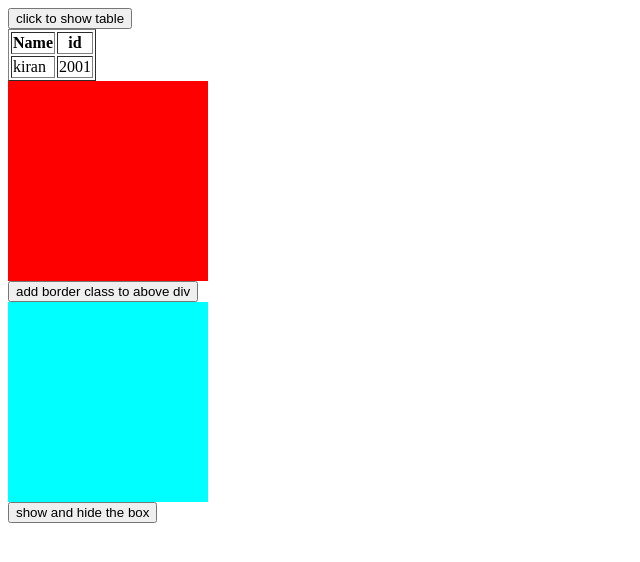
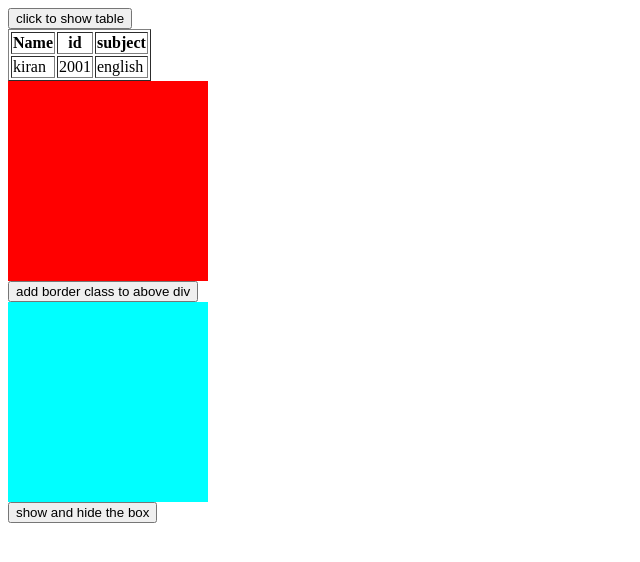
Before and after one commit to Kiran-Patil-rgb/widesofttech-task-all, a plain HTML site: page jstask/DOM/dom.html in a window 1280 px wide. Both pictures are taken after a click on the button "click to show table". Shown: the whole page, without its empty margins (0-640 px from the left). Drawn offline with Linux system fonts and the light colour scheme.

Commit message:
inneeHTML

```diff
--- a/jstask/DOM/dom.html
+++ b/jstask/DOM/dom.html
@@ -38,6 +38,7 @@
             <tr>
                 <th>Name</th>
                 <th>id</th>
+                 <th>subject</th>
             </tr>
         </th>
 
--- a/jstask/DOM/dom.js
+++ b/jstask/DOM/dom.js
@@ -37,6 +37,7 @@ togglebutton1.addEventListener("click",()=>{
 //         bluebox.style.display = "none";
 //     }
 // });
+
 //table//
 const button = document.getElementById("btn3");
 const tableBody = document.querySelector("#table1 tbody");
@@ -45,18 +46,22 @@ const tabledata = [
     {
         name: "kiran",
         id: 2001,
+        subject:"english",
     },
     {
         name: "pranay",
         id : 2002,
+        subject : "marathi",
     },
     {
         name: "sejal",
         id: 2003,
+        subject : "maths",
     },
     {
         name: "aryan",
         id: 2004,
+        subject : "science",
     }
 ];
 
@@ -76,6 +81,7 @@ button.addEventListener("click", () => {
         <tr>
             <td>${rowData.name}</td>
             <td>${rowData.id}</td>
+            <td>${rowData.subject}</td>
         </tr>
     `;
     rowIndex++;
```
